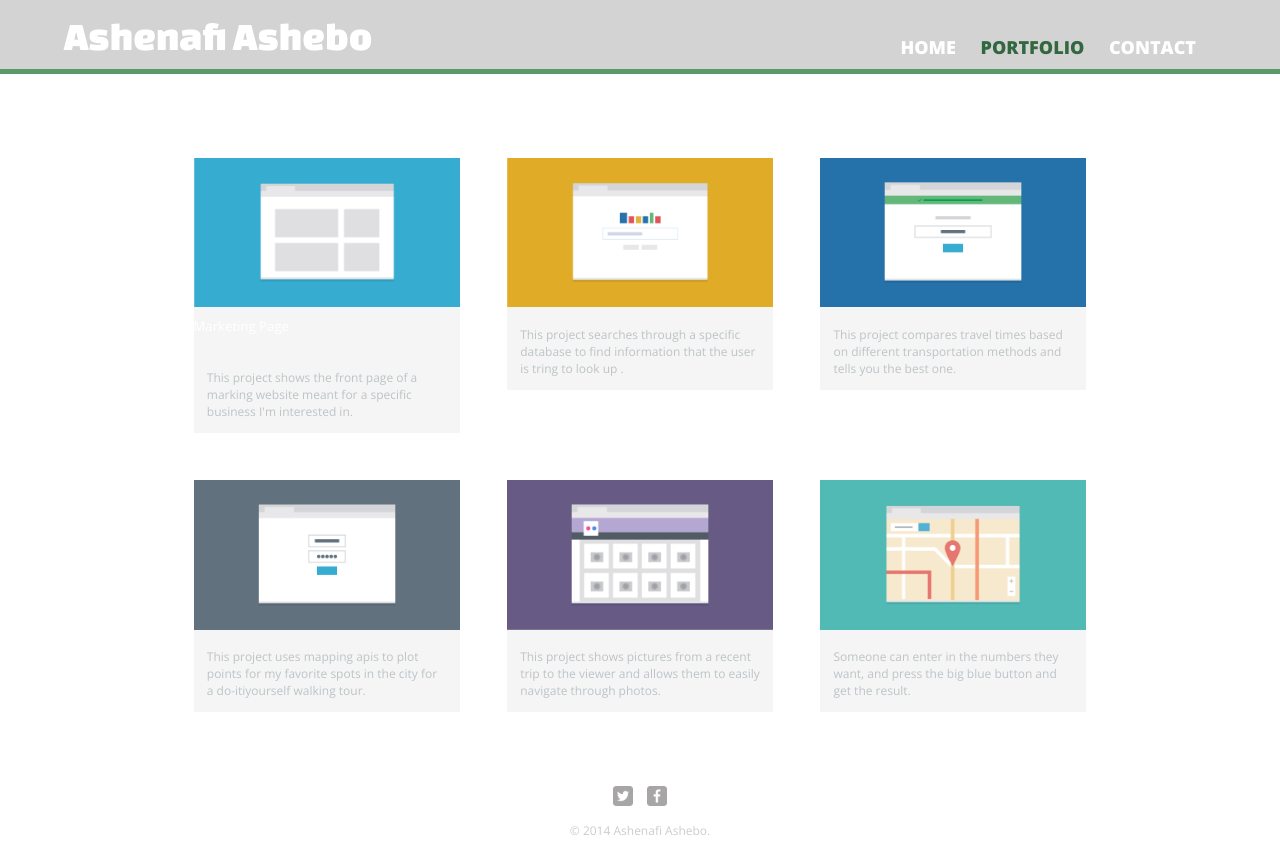
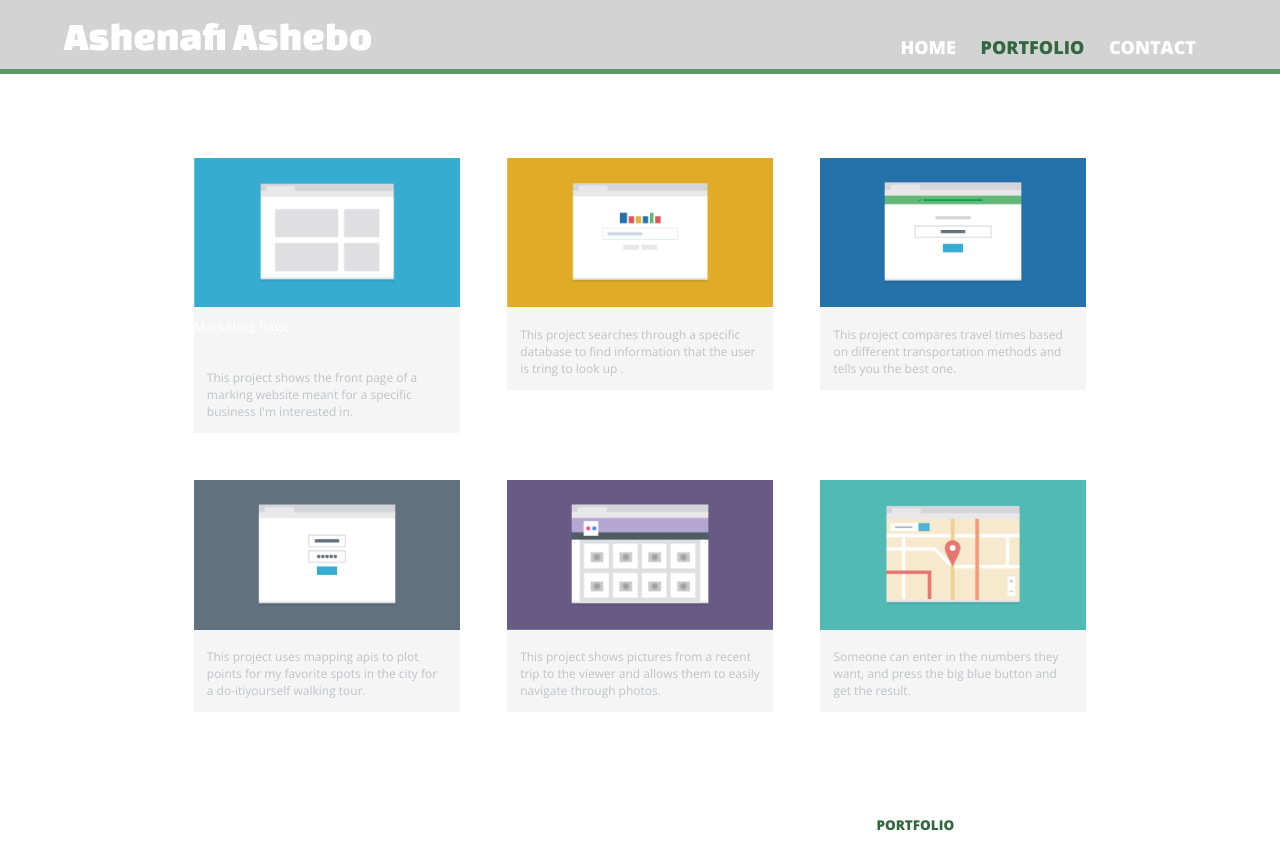
Before and after one commit to ashenafiashebo/responsive-layout-project, a plain HTML site: page index.html in a window 1280 px wide. Drawn offline with nearby package versions, Linux system fonts and the light colour scheme.

Commit message:
Update index.html

```diff
--- a/index.html
+++ b/index.html
@@ -68,9 +68,17 @@
 	</ul>
 	 </section>
 	<footer>
-          <a href="http://twitter.com/AshenafiBeyene"><img src ="img/twitter-wrap.png" alt="Twitter Logo" class="social-icon"></a>
-	  <a href="http://facebook.com/AshenafiBeyene"><img src ="img/facebook-wrap.png" alt="Facebook  Logo" class="social-icon"></a>
-          <p>&copy; 2014 Ashenafi Ashebo.</p>
+	  <a href="index.html" id="logo">
+           <h1>Ashenafi Ashebo</h1>
+           </a>
+         <nav>
+	<ul>
+	  <li><a href = "home.html">HOME</a></li>
+	  <li><a href = "index.html" class="selected">PORTFOLIO</a></li>
+          <li><a href = "contact.html">CONTACT</a></li>
+	</ul>
+    </nav>
+
 	</footer>
     </div>
 	</body>
```
